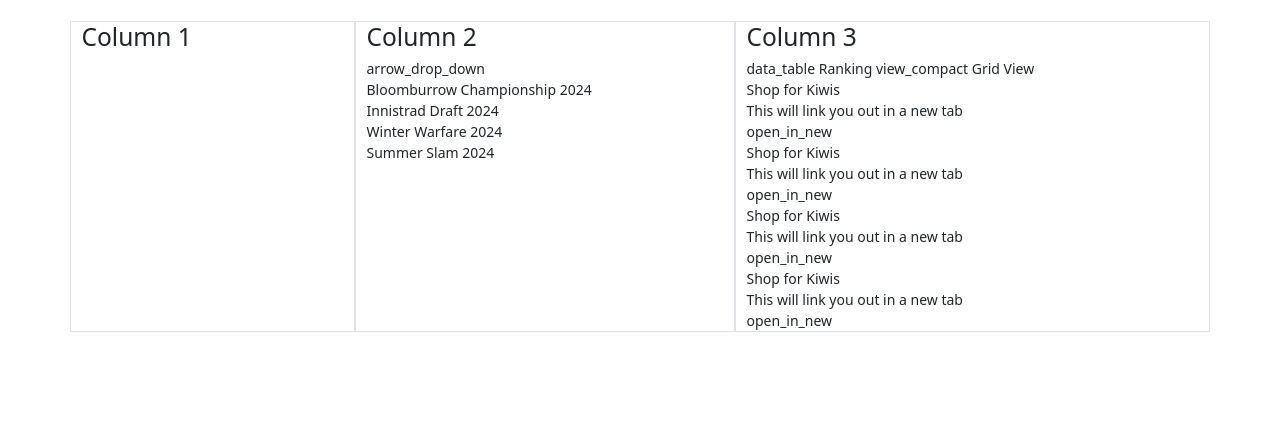
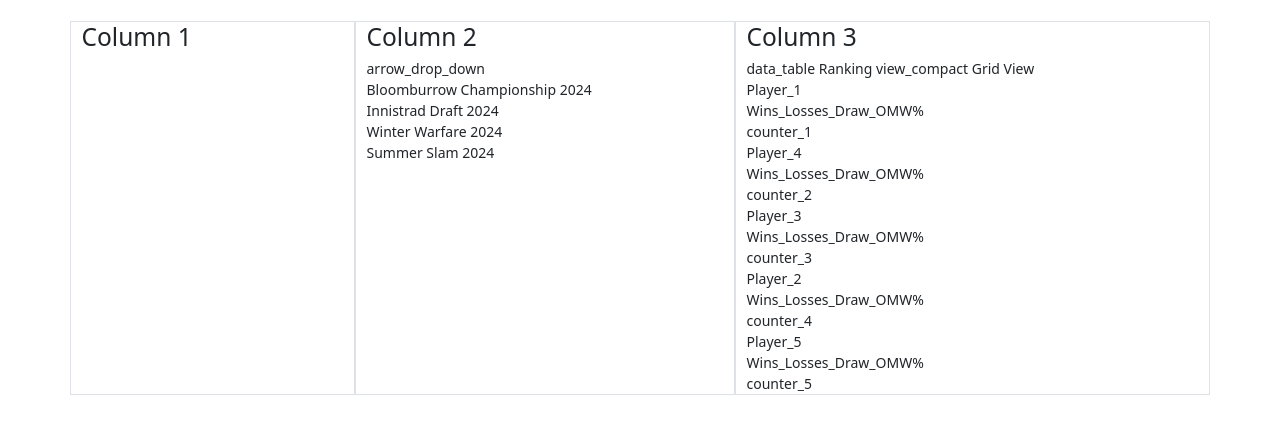
Before and after one commit to Tholomir/Better-MTG-Tournament-Orga, a plain HTML site: page index.html in a window 1280 px wide. Drawn offline with nearby package versions, Linux system fonts and the light colour scheme; files whose address does not match are found by name.

Commit message:
js structure

```diff
--- a/index.html
+++ b/index.html
@@ -215,28 +215,33 @@
           </md-primary-tab>
         </md-tabs>
 
-        <md-list style="max-width: 300px;">
+        <md-list style="100hv">
           <md-list-item href="/" target="_blank">
-            <div slot="headline">Shop for Kiwis</div>
-            <div slot="supporting-text">This will link you out in a new tab</div>
-            <md-icon slot="start">open_in_new</md-icon>
+            <div slot="headline">Player_1</div>
+            <div slot="supporting-text">Wins_Losses_Draw_OMW%</div>
+            <md-icon slot="start">counter_1</md-icon>
           </md-list-item>
           <md-list-item href="/" target="_blank">
-            <div slot="headline">Shop for Kiwis</div>
-            <div slot="supporting-text">This will link you out in a new tab</div>
-            <md-icon slot="start">open_in_new</md-icon>
+            <div slot="headline">Player_4</div>
+            <div slot="supporting-text">Wins_Losses_Draw_OMW%</div>
+            <md-icon slot="start">counter_2</md-icon>
           </md-list-item>
           <md-list-item href="/" target="_blank">
-            <div slot="headline">Shop for Kiwis</div>
-            <div slot="supporting-text">This will link you out in a new tab</div>
-            <md-icon slot="start">open_in_new</md-icon>
+            <div slot="headline">Player_3</div>
+            <div slot="supporting-text">Wins_Losses_Draw_OMW%</div>
+            <md-icon slot="start">counter_3</md-icon>
           </md-list-item>
-        </md-list>
-        <md-list-item href="/" target="_blank">
-          <div slot="headline">Shop for Kiwis</div>
-          <div slot="supporting-text">This will link you out in a new tab</div>
-          <md-icon slot="start">open_in_new</md-icon>
-        </md-list-item>
+          <md-list-item href="/" target="_blank">
+            <div slot="headline">Player_2</div>
+            <div slot="supporting-text">Wins_Losses_Draw_OMW%</div>
+            <md-icon slot="start">counter_4</md-icon>
+          </md-list-item>
+          <md-list-item href="/" target="_blank">
+            <div slot="headline">Player_5</div>
+            <div slot="supporting-text">Wins_Losses_Draw_OMW%</div>
+            <md-icon slot="start">counter_5</md-icon>
+          </md-list-item>
+      </md-list>
       </div>
 
   <!-- script section goes here -->
--- /dev/null
+++ b/js/uiLogic.js
@@ -0,0 +1 @@
+// js/modules/data/fetchData.js
```
Also changed, not shown: data/matches.JSON (+29 -58 lines), requirements.txt (deleted, +0 -12 lines), js/dataProcessor.js (added), js/fetchData.js (added).
